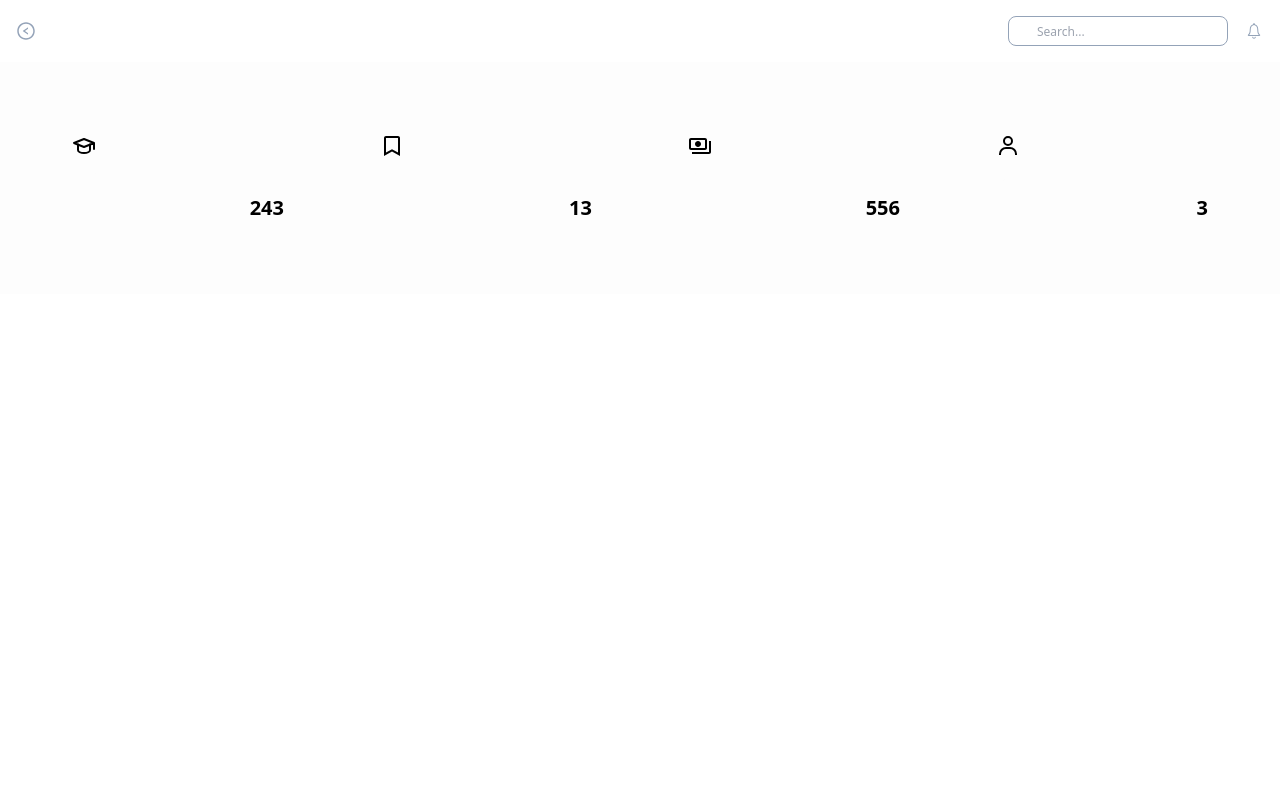
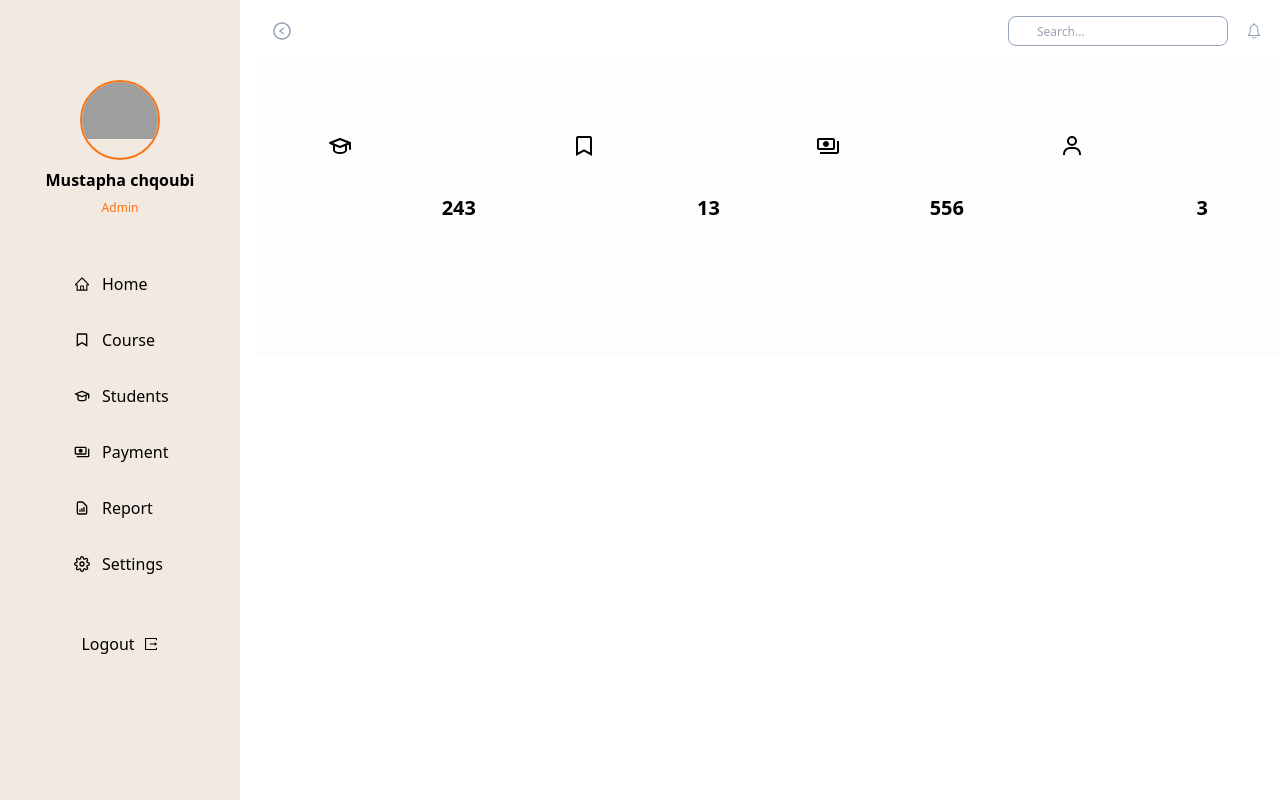
Before and after one commit to mustaphachqoubi/CRUD, a React (Vite) app: page / in a window 1280 px wide. Built offline with nearby package versions, Linux system fonts and the light colour scheme; grey boxes are pictures that could not be loaded.

Commit message:
i added the leftbar but it needs improvement

```diff
--- a/src/App.tsx
+++ b/src/App.tsx
@@ -1,16 +1,23 @@
-import {Route, Routes} from 'react-router-dom'
-import {Home} from './pages'
-import { Navbar } from './components'
+import { Route, Routes } from "react-router-dom";
+import { Home } from "./pages";
+import { Navbar, Leftbar } from "./components";
 
 function App() {
   return (
-    <div>
+    <div className="flex justify-center ">
+      <div className="fixed top-0 bottom-0 left-0 right-[30%] sm:right-[50%] md:relative md:w-80">
+      <div className="fixed top-0 bottom-0 w-60">
+      <Leftbar />
+      </div>
+      </div>
+      <div className="w-full bg-green-500">
       <Navbar />
       <Routes>
-        <Route path='/' element={<Home />} />
+        <Route path="/" element={<Home />} />
       </Routes>
+      </div>
     </div>
-  )
+  );
 }
 
-export default App
+export default App;
--- a/src/components/Cards.tsx
+++ b/src/components/Cards.tsx
@@ -3,7 +3,7 @@ import { StudentsCard, CourseCard, PaymentCard, Usercard  } from './cards/index'
 
 const Cards = () => {
   return (
-    <div className='p-8 flex flex-col md:flex-row 0 justify-center items-center gap-4'>
+    <div className='p-8 flex flex-col md:flex-row justify-center items-center gap-4'>
         <StudentsCard />
         <CourseCard />
         <PaymentCard />
--- /dev/null
+++ b/src/components/Leftbar.tsx
@@ -0,0 +1,82 @@
+import React, { useState } from "react";
+import { AiOutlineHome, AiOutlineExport } from "react-icons/ai";
+import { BiBookmark } from "react-icons/bi";
+import { TbSchool } from "react-icons/tb";
+import { MdOutlinePayments } from "react-icons/md";
+import { HiOutlineDocumentReport } from "react-icons/hi";
+import { FiSettings } from "react-icons/fi";
+import LefbarList from "./LiftbarList";
+
+const Leftbar = () => {
+  const list = [
+    {
+      id: 1,
+      icon: <AiOutlineHome />,
+      name: "Home",
+    },
+    {
+      id: 2,
+      icon: <BiBookmark />,
+      name: "Course",
+    },
+    {
+      id: 3,
+      icon: <TbSchool />,
+      name: "Students",
+    },
+    {
+      id: 4,
+      icon: <MdOutlinePayments />,
+      name: "Payment",
+    },
+    {
+      id: 5,
+      icon: <HiOutlineDocumentReport />,
+      name: "Report",
+    },
+    {
+      id: 6,
+      icon: <FiSettings />,
+      name: "Settings",
+    },
+  ];
+
+  const [open, setOpen] = useState(true);
+  const nav = document.getElementById("leftNav")!;
+  const openNav = () => {
+    nav.style.width = "500px";
+  };
+  const closeNav = () => {
+    nav.style.width = "0";
+  };
+  return (
+    <div id="leftNav" className="bg-[#F2EAE1] w-full h-full">
+      <div className="flex w-full h-20"></div>
+      <div className="flex flex-col gap-2 justify-center items-center">
+        <div className="w-20 rounded-full overflow-hidden h-20 border-2 border-orange-500 ">
+          <img
+            src="https://www.mnp.ca/-/media/foundation/integrations/personnel/2020/12/16/13/57/personnel-image-4483.jpg?h=800&w=600&hash=9D5E5FCBEE00EB562DCD8AC8FDA8433D"
+            alt="user"
+          />
+        </div>
+        <h1 className="font-bold">Mustapha chqoubi</h1>
+        <h3 className="text-xs text-orange-500">Admin</h3>
+      </div>
+
+      <div className="flex flex-col mt-10">
+        {list.map((item) => (
+          <LefbarList key={item.id} icon={item.icon} name={item.name} />
+        ))}
+      </div>
+
+      <div className="flex justify-center items-center gap-2 p-10 cursor-pointer">
+        <h3 className="hover:underline">Logout</h3>
+        <div>
+          <AiOutlineExport />
+        </div>
+      </div>
+    </div>
+  );
+};
+
+export default Leftbar;
--- /dev/null
+++ b/src/components/LiftbarList.tsx
@@ -0,0 +1,25 @@
+import React, {useState} from "react";
+
+interface NavList {
+  icon: any;
+  name: string;
+}
+
+const LiftbarList = ({ name, icon }: NavList) => {
+    const [isSelected, setIsSelected] = useState(false)
+  return (
+    <div className="flex gap-2 flex-col px-6 py-2 ">
+      <div
+      onClick={() => setIsSelected(true)}
+        className={` ${
+          isSelected ? "bg-[#FEAF00]" : null
+        } hover:bg-[#F6C762] flex gap-3 justify-center items-center p-2 rounded-lg cursor-pointer`}
+      >
+        <div >{icon}</div>
+        <div className=" flex w-16 justify-start">{name}</div>
+      </div>
+    </div>
+  );
+};
+
+export default LiftbarList;
--- a/src/components/Navbar.tsx
+++ b/src/components/Navbar.tsx
@@ -5,7 +5,7 @@ import { IoIosNotificationsOutline } from "react-icons/io";
 const Navbar = () => {
   return (
     <div className="p-4 bg-red-500 flex justify-between  items-center bg-white text-slate-400">
-      <div className="text-xl cursor-pointer hover:text-slate-500">
+      <div className="text-xl cursor-pointer hover:text-slate-500 z-50">
         <AiOutlineLeftCircle />
       </div>
 
--- a/src/components/index.ts
+++ b/src/components/index.ts
@@ -1,2 +1,3 @@
 export { default as Cards } from './Cards'
 export { default as Navbar } from './Navbar'
+export { default as Leftbar } from './Leftbar'
--- a/src/pages/Home.tsx
+++ b/src/pages/Home.tsx
@@ -3,7 +3,7 @@ import { Cards } from "../components";
 
 const Home = () => {
   return (
-    <div className="bg-[#FDFDFD]">
+    <div className="bg-[#FDFDFD] h-full">
       <Cards />
     </div>
   );
```
